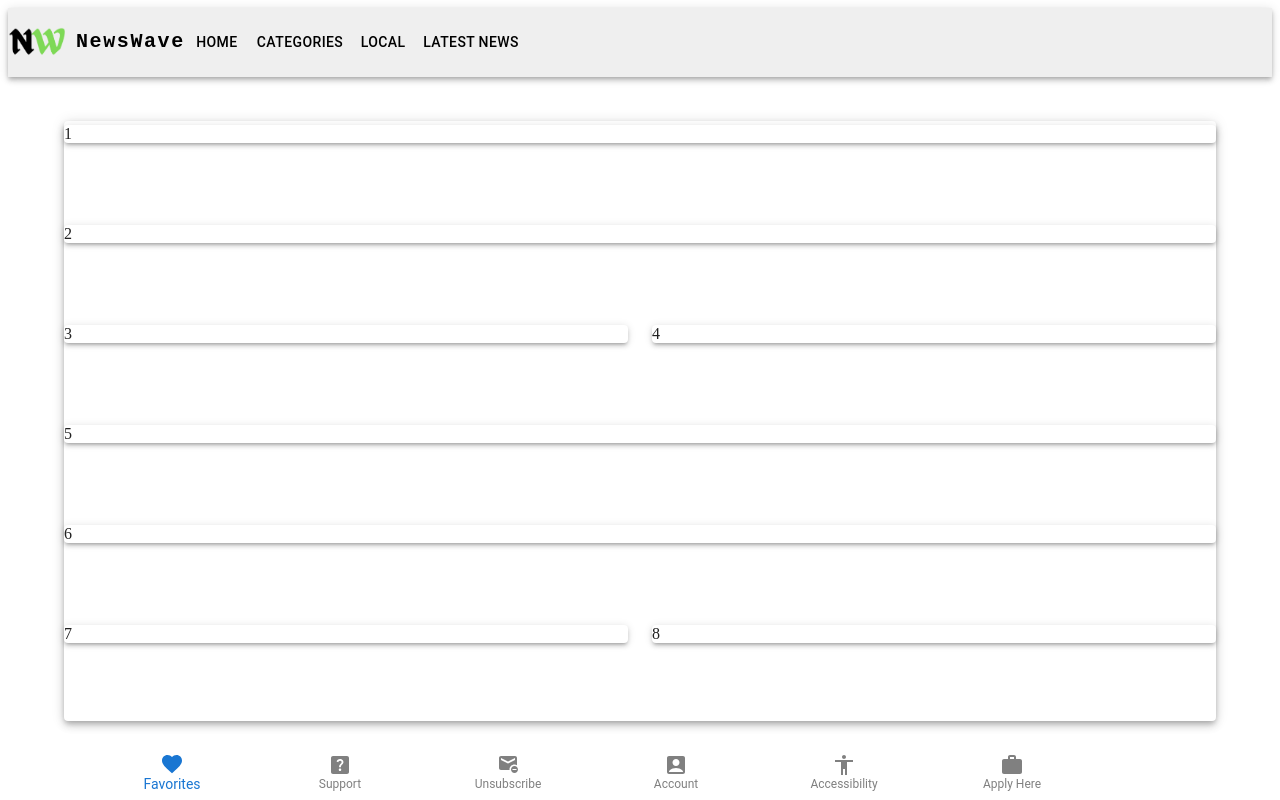
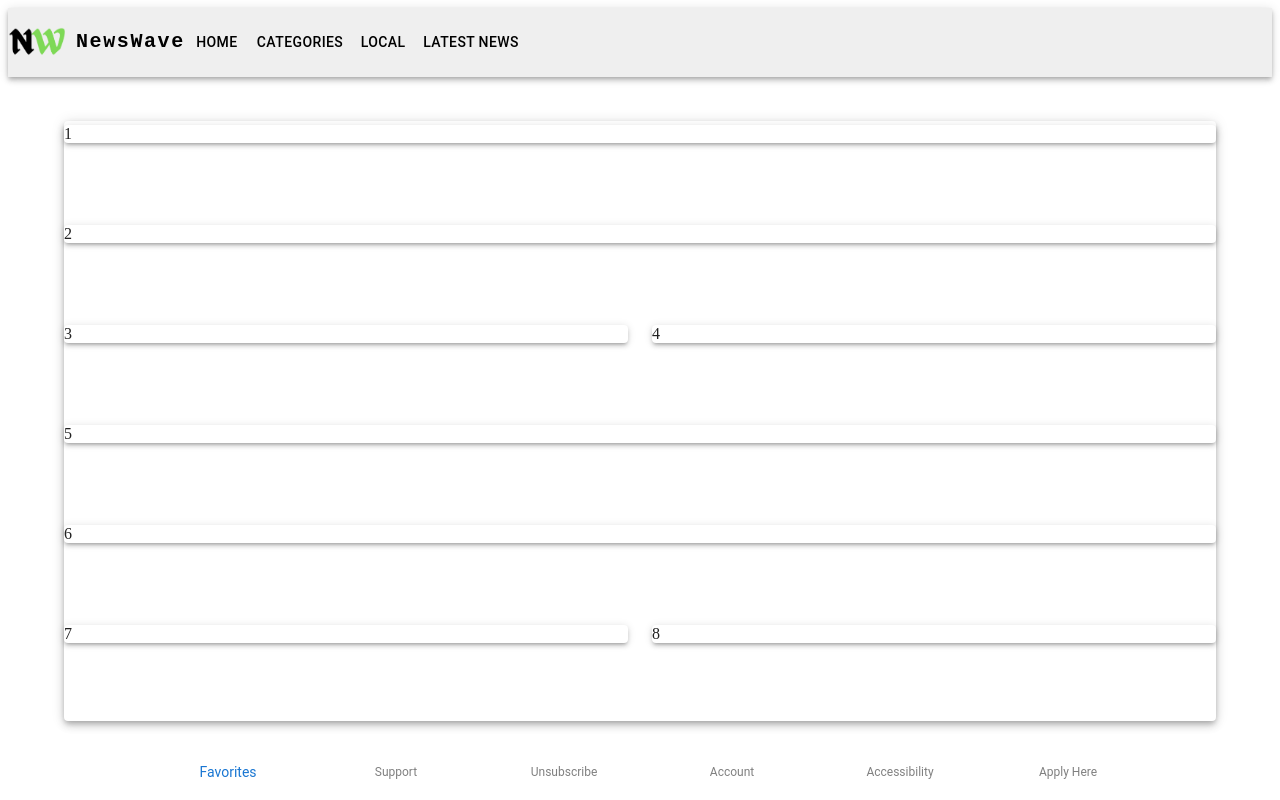
Before and after one commit to Mbutle3/NewsWave, a React (Create React App) app in the folder newswave/: page / in a window 1280 px wide. Built offline with nearby package versions, Linux system fonts and the light colour scheme.

Commit message:
Update Footer.js

```diff
--- a/newswave/src/components/Footer.js
+++ b/newswave/src/components/Footer.js
@@ -2,12 +2,6 @@ import React from "react";
 import { Box, styled } from "@mui/system";
 import BottomNavigation from "@mui/material/BottomNavigation";
 import BottomNavigationAction from "@mui/material/BottomNavigationAction";
-import FavoriteIcon from "@mui/icons-material/Favorite";
-import AccountBoxIcon from "@mui/icons-material/AccountBox";
-import AccessibilityIcon from "@mui/icons-material/Accessibility";
-import HelpCenterIcon from "@mui/icons-material/HelpCenter";
-import WorkIcon from "@mui/icons-material/Work";
-import UnsubscribeIcon from "@mui/icons-material/Unsubscribe";
 
 const StyledBottomNavigationAction = styled(BottomNavigationAction)(
   ({ theme, selected }) => ({
@@ -31,37 +25,25 @@ const Footer = () => {
           handleIconClick(newValue);
         }}
         showLabels
-        style={{ justifyContent: "flex-end", marginRight: "12em" }}
+        style={{ justifyContent: "center" }}
       >
         <StyledBottomNavigationAction
           label="Favorites"
-          icon={<FavoriteIcon />}
           selected={value === 0}
         />
-        <StyledBottomNavigationAction
-          label="Support"
-          icon={<HelpCenterIcon />}
-          selected={value === 1}
-        />
+        <StyledBottomNavigationAction label="Support" selected={value === 1} />
 
         <StyledBottomNavigationAction
           label="Unsubscribe"
-          icon={<UnsubscribeIcon />}
           selected={value === 3}
         />
-        <StyledBottomNavigationAction
-          label="Account"
-          icon={<AccountBoxIcon />}
-          selected={value === 4}
-        />
+        <StyledBottomNavigationAction label="Account" selected={value === 4} />
         <StyledBottomNavigationAction
           label="Accessibility"
-          icon={<AccessibilityIcon />}
           selected={value === 5}
         />
         <StyledBottomNavigationAction
           label="Apply Here"
-          icon={<WorkIcon />}
           selected={value === 6}
         />
       </BottomNavigation>
```
